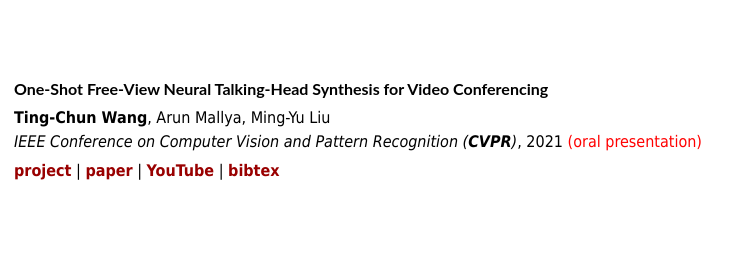
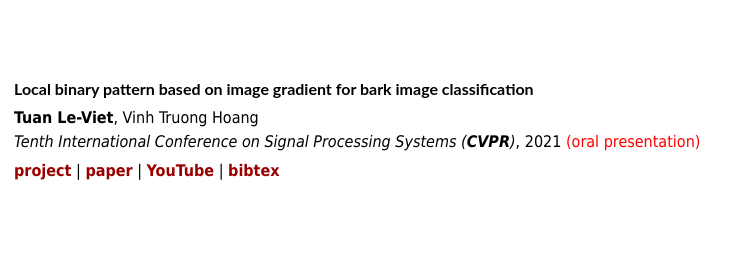
Before and after one commit to tuan-lv/tuan-lv.github.io, a plain HTML site: page index.html in a window 1280 px wide. Shown: the part 436-702 px from the top of the page, 312-1044 px from the left. Drawn offline with Linux system fonts and the light colour scheme; a script that the page names is missing.

Commit message:
Update index.html

```diff
--- a/index.html
+++ b/index.html
@@ -196,11 +196,11 @@ strong a:active {
   <tr> <td width="20%" valign="top"><a href="https://nvlabs.github.io/face-vid2vid/web_gifs/teaser.gif" class="hoverZoomLink"><img src="https://nvlabs.github.io/face-vid2vid/web_gifs/teaser_novelview.gif" alt="facevid2vid" width="100%" border="1"></a>
         <td width="80%" valign="top">
         <p>
-        <heading>One-Shot Free-View Neural Talking-Head Synthesis for Video Conferencing</heading></a><br>
+        <heading>Local binary pattern based on image gradient for bark image classification</heading></a><br>
         <p class="margin">&nbsp;</p>
-        <p class="content"><strong>Ting-Chun Wang</strong>, <a href="https://arunmallya.github.io/">Arun Mallya</a>, <a href="http://mingyuliu.net/">Ming-Yu Liu</a></p>
+        <p class="content"><strong>Tuan Le-Viet</strong>, <a href="https://google.com/">Vinh Truong Hoang</a></p>
         <p class="margin-small">&nbsp;</p>
-        <p class="content"><em>IEEE Conference on Computer Vision and Pattern Recognition (<strong>CVPR</strong>)</em>, 2021
+        <p class="content"><em>Tenth International Conference on Signal Processing Systems (<strong>CVPR</strong>)</em>, 2021
           <font color="red">(oral presentation)</font>
         <p class="margin">&nbsp;</p>
 
```
